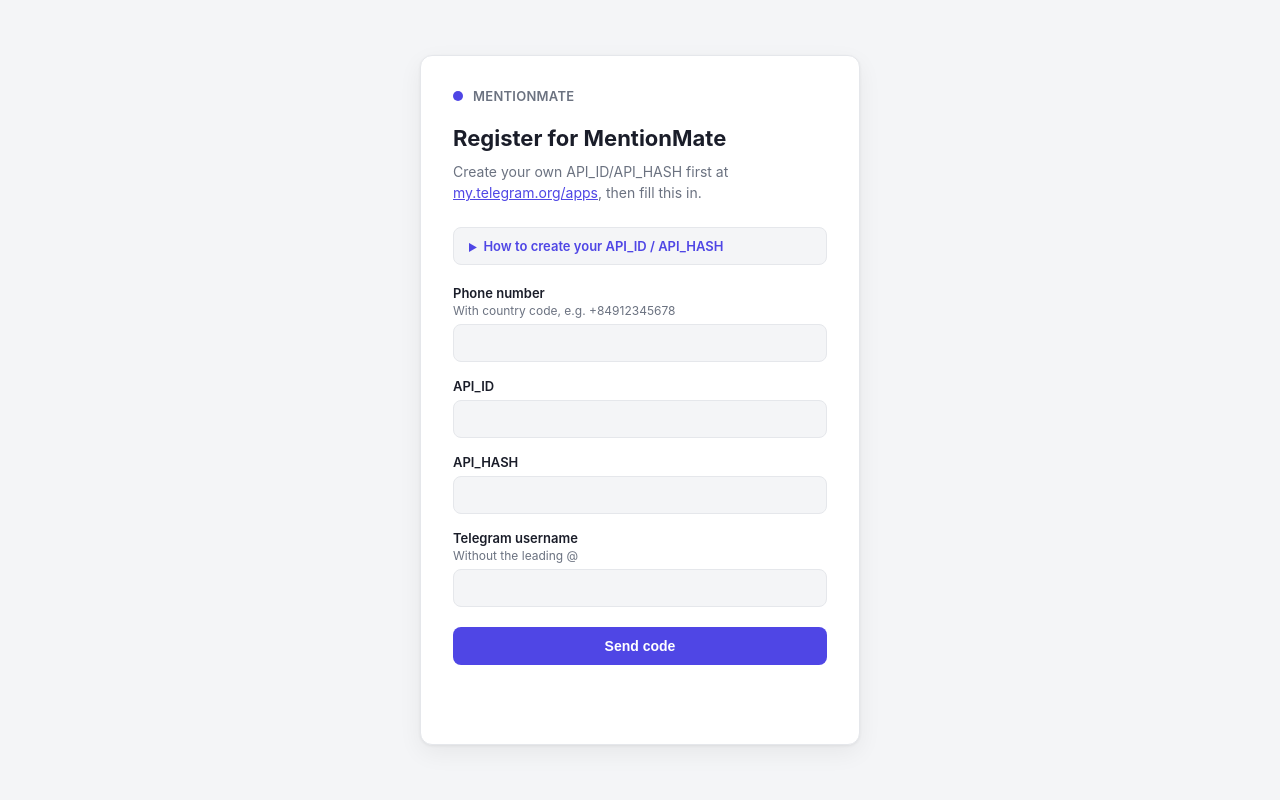
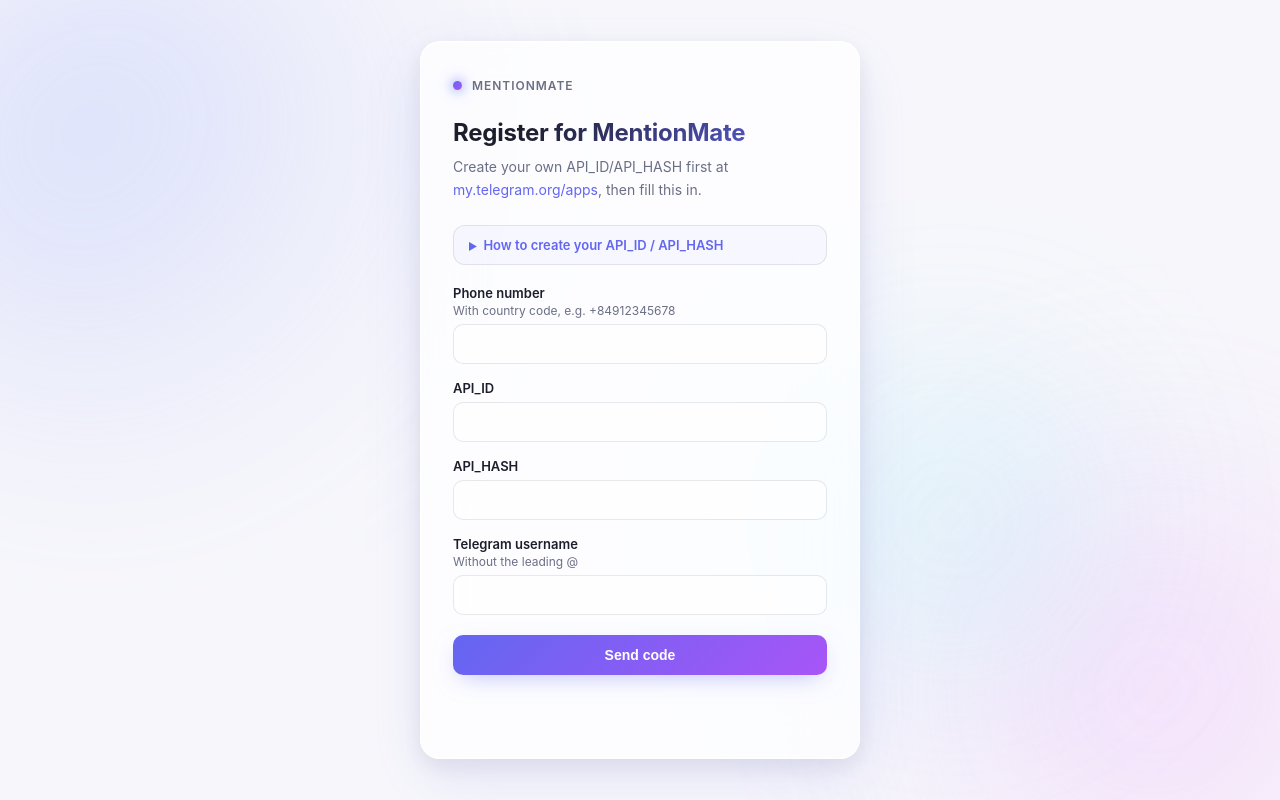
Before and after one commit to PhamHoang16/mention-mate, a FastAPI app: page /register in a window 1280 px wide. Run offline with FastAPI, Linux system fonts and the light colour scheme; parts of the project's set-up code (start-up, migrations or seed data) failed here and were passed over.

Commit message:
style(registrar): modern light-mode mesh gradient + glassmorphism UI
Replaces the plain flat-card look with a light background, soft
drifting pastel gradient blobs, and a frosted glass card — same
markup/classes as before (no template logic changes), just a visual
refresh.

```diff
--- a/registrar/src/registrar/templates/base.html
+++ b/registrar/src/registrar/templates/base.html
@@ -6,29 +6,22 @@
   <title>{% block title %}MentionMate{% endblock %}</title>
   <style>
     :root {
-      --bg: #f4f5f7;
-      --card: #ffffff;
-      --text: #1a1d29;
-      --muted: #6b7280;
-      --border: #e5e7eb;
-      --accent: #4f46e5;
-      --accent-hover: #4338ca;
+      --bg: #f7f7fb;
+      --card: rgba(255, 255, 255, 0.72);
+      --card-border: rgba(255, 255, 255, 0.9);
+      --text: #1c1e2b;
+      --muted: #6b6f85;
+      --border: rgba(28, 30, 43, 0.10);
+      --field-bg: rgba(255, 255, 255, 0.6);
+      --accent-1: #6366f1;
+      --accent-2: #a855f7;
+      --accent-solid: #6366f1;
       --danger: #dc2626;
-      --radius: 12px;
-    }
-    @media (prefers-color-scheme: dark) {
-      :root {
-        --bg: #14161f;
-        --card: #1e2130;
-        --text: #e9eaee;
-        --muted: #9096a5;
-        --border: #2e3244;
-        --accent: #818cf8;
-        --accent-hover: #6366f1;
-        --danger: #f87171;
-      }
+      --success: #16a34a;
+      --radius: 20px;
     }
     * { box-sizing: border-box; }
+    html, body { height: 100%; }
     body {
       margin: 0;
       min-height: 100vh;
@@ -38,49 +31,112 @@
       padding: 24px;
       background: var(--bg);
       color: var(--text);
-      font-family: -apple-system, BlinkMacSystemFont, "Segoe UI", Roboto, Helvetica, Arial, sans-serif;
+      font-family: -apple-system, BlinkMacSystemFont, "Segoe UI", Inter, Roboto, Helvetica, Arial, sans-serif;
+      position: relative;
+      overflow-x: hidden;
+      -webkit-font-smoothing: antialiased;
     }
+
+    /* Mesh-gradient background: three soft, slowly-drifting blurred blobs. */
+    .mesh { position: fixed; inset: 0; z-index: 0; overflow: hidden; pointer-events: none; }
+    .mesh span {
+      position: absolute;
+      border-radius: 50%;
+      filter: blur(100px);
+      opacity: 0.4;
+      will-change: transform;
+    }
+    .mesh span:nth-child(1) {
+      width: 46vw; height: 46vw; max-width: 620px; max-height: 620px;
+      top: -12%; left: -10%;
+      background: radial-gradient(circle at 30% 30%, #a5b4fc, transparent 70%);
+      animation: drift1 22s ease-in-out infinite;
+    }
+    .mesh span:nth-child(2) {
+      width: 40vw; height: 40vw; max-width: 560px; max-height: 560px;
+      bottom: -14%; right: -8%;
+      background: radial-gradient(circle at 60% 60%, #f0abfc, transparent 70%);
+      animation: drift2 26s ease-in-out infinite;
+    }
+    .mesh span:nth-child(3) {
+      width: 30vw; height: 30vw; max-width: 420px; max-height: 420px;
+      top: 40%; left: 60%;
+      background: radial-gradient(circle at 50% 50%, #67e8f9, transparent 70%);
+      opacity: 0.3;
+      animation: drift3 30s ease-in-out infinite;
+    }
+    @keyframes drift1 {
+      0%, 100% { transform: translate(0, 0) scale(1); }
+      50% { transform: translate(4%, 6%) scale(1.08); }
+    }
+    @keyframes drift2 {
+      0%, 100% { transform: translate(0, 0) scale(1); }
+      50% { transform: translate(-5%, -4%) scale(1.05); }
+    }
+    @keyframes drift3 {
+      0%, 100% { transform: translate(0, 0) scale(1); }
+      50% { transform: translate(-6%, 5%) scale(1.12); }
+    }
+    @media (prefers-reduced-motion: reduce) {
+      .mesh span { animation: none; }
+    }
+
     .card {
+      position: relative;
+      z-index: 1;
       width: 100%;
       max-width: 440px;
       background: var(--card);
-      border: 1px solid var(--border);
+      backdrop-filter: blur(28px) saturate(160%);
+      -webkit-backdrop-filter: blur(28px) saturate(160%);
+      border: 1px solid var(--card-border);
       border-radius: var(--radius);
-      box-shadow: 0 1px 3px rgba(0,0,0,0.06), 0 8px 24px rgba(0,0,0,0.06);
-      padding: 32px;
+      box-shadow:
+        0 1px 0 rgba(255, 255, 255, 0.8) inset,
+        0 20px 60px rgba(99, 102, 241, 0.12),
+        0 8px 24px rgba(28, 30, 43, 0.08);
+      padding: 36px 32px;
     }
     .brand {
       display: flex;
       align-items: center;
       gap: 10px;
-      margin-bottom: 20px;
+      margin-bottom: 24px;
     }
     .brand .dot {
-      width: 10px;
-      height: 10px;
+      width: 9px;
+      height: 9px;
       border-radius: 50%;
-      background: var(--accent);
+      background: linear-gradient(135deg, var(--accent-1), var(--accent-2));
+      box-shadow: 0 0 12px 2px rgba(129, 140, 248, 0.7);
       flex-shrink: 0;
     }
     .brand span {
-      font-size: 13px;
+      font-size: 12px;
       font-weight: 600;
-      letter-spacing: 0.02em;
+      letter-spacing: 0.08em;
       color: var(--muted);
       text-transform: uppercase;
     }
     h1 {
-      font-size: 22px;
+      font-size: 24px;
+      font-weight: 650;
+      letter-spacing: -0.01em;
       margin: 0 0 8px;
       line-height: 1.3;
+      background: linear-gradient(135deg, #1c1e2b 20%, var(--accent-1) 100%);
+      -webkit-background-clip: text;
+      background-clip: text;
+      color: transparent;
     }
     p.hint {
       color: var(--muted);
       font-size: 14px;
-      line-height: 1.5;
+      line-height: 1.6;
       margin: 0 0 24px;
     }
-    p.hint a { color: var(--accent); }
+    p.hint a { color: var(--accent-1); text-decoration: none; }
+    p.hint a:hover { text-decoration: underline; }
     .field {
       margin-bottom: 16px;
     }
@@ -100,47 +156,54 @@
     }
     input {
       width: 100%;
-      padding: 10px 12px;
+      padding: 11px 13px;
       font-size: 14px;
       border: 1px solid var(--border);
-      border-radius: 8px;
-      background: var(--bg);
+      border-radius: 10px;
+      background: var(--field-bg);
       color: var(--text);
-      transition: border-color 0.15s ease;
+      transition: border-color 0.18s ease, box-shadow 0.18s ease, background 0.18s ease;
     }
+    input::placeholder { color: #a1a5b8; }
     input:focus {
       outline: none;
-      border-color: var(--accent);
+      border-color: var(--accent-1);
+      background: #ffffff;
+      box-shadow: 0 0 0 4px rgba(99, 102, 241, 0.14);
     }
     button {
       width: 100%;
-      padding: 11px 16px;
+      padding: 12px 16px;
       font-size: 14px;
       font-weight: 600;
       border: none;
-      border-radius: 8px;
-      background: var(--accent);
-      color: white;
+      border-radius: 10px;
+      background: linear-gradient(135deg, var(--accent-1), var(--accent-2));
+      color: #ffffff;
       cursor: pointer;
-      transition: background 0.15s ease;
+      transition: transform 0.15s ease, box-shadow 0.15s ease, filter 0.15s ease;
       margin-top: 4px;
+      box-shadow: 0 8px 24px -8px rgba(139, 143, 245, 0.6);
     }
-    button:hover { background: var(--accent-hover); }
-    button:active { transform: translateY(1px); }
+    button:hover { filter: brightness(1.08); box-shadow: 0 10px 30px -6px rgba(139, 143, 245, 0.75); }
+    button:active { transform: translateY(1px) scale(0.99); }
+    button:disabled { opacity: 0.55; cursor: not-allowed; filter: none; box-shadow: none; }
     code {
-      background: var(--bg);
+      background: rgba(99, 102, 241, 0.08);
       border: 1px solid var(--border);
       padding: 2px 6px;
-      border-radius: 4px;
+      border-radius: 6px;
       font-size: 13px;
+      color: #4f46e5;
     }
     .code-block {
       display: block;
-      padding: 12px 14px;
+      padding: 14px 16px;
       margin: 12px 0 20px;
-      font-size: 15px;
+      font-size: 16px;
       text-align: center;
       word-break: break-all;
+      letter-spacing: 0.02em;
     }
     #status {
       margin-top: 16px;
@@ -149,20 +212,21 @@
       min-height: 1.2em;
     }
     #status.error { color: var(--danger); }
-    #status.success { color: #16a34a; }
+    #status.success { color: var(--success); }
 
     details.howto {
       margin-bottom: 20px;
       border: 1px solid var(--border);
-      border-radius: 8px;
-      background: var(--bg);
+      border-radius: 12px;
+      background: rgba(99, 102, 241, 0.04);
+      overflow: hidden;
     }
     details.howto summary {
       cursor: pointer;
-      padding: 10px 14px;
+      padding: 11px 14px;
       font-size: 13px;
       font-weight: 600;
-      color: var(--accent);
+      color: var(--accent-1);
       list-style: none;
     }
     details.howto summary::-webkit-details-marker { display: none; }
@@ -204,6 +268,7 @@
   </style>
 </head>
 <body>
+  <div class="mesh"><span></span><span></span><span></span></div>
   <div class="card">
     <div class="brand"><span class="dot"></span><span>MentionMate</span></div>
     {% block content %}{% endblock %}
```
